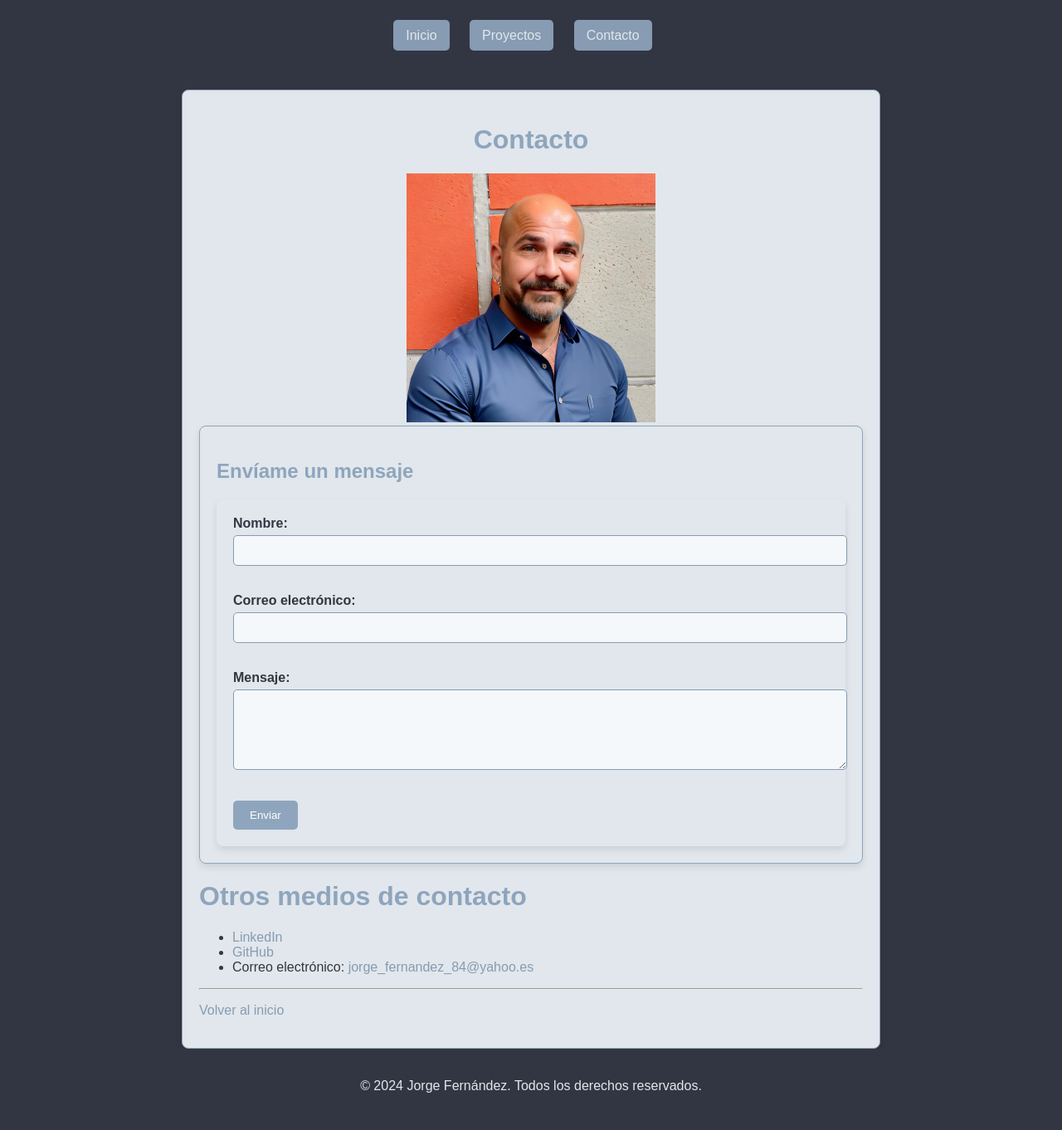
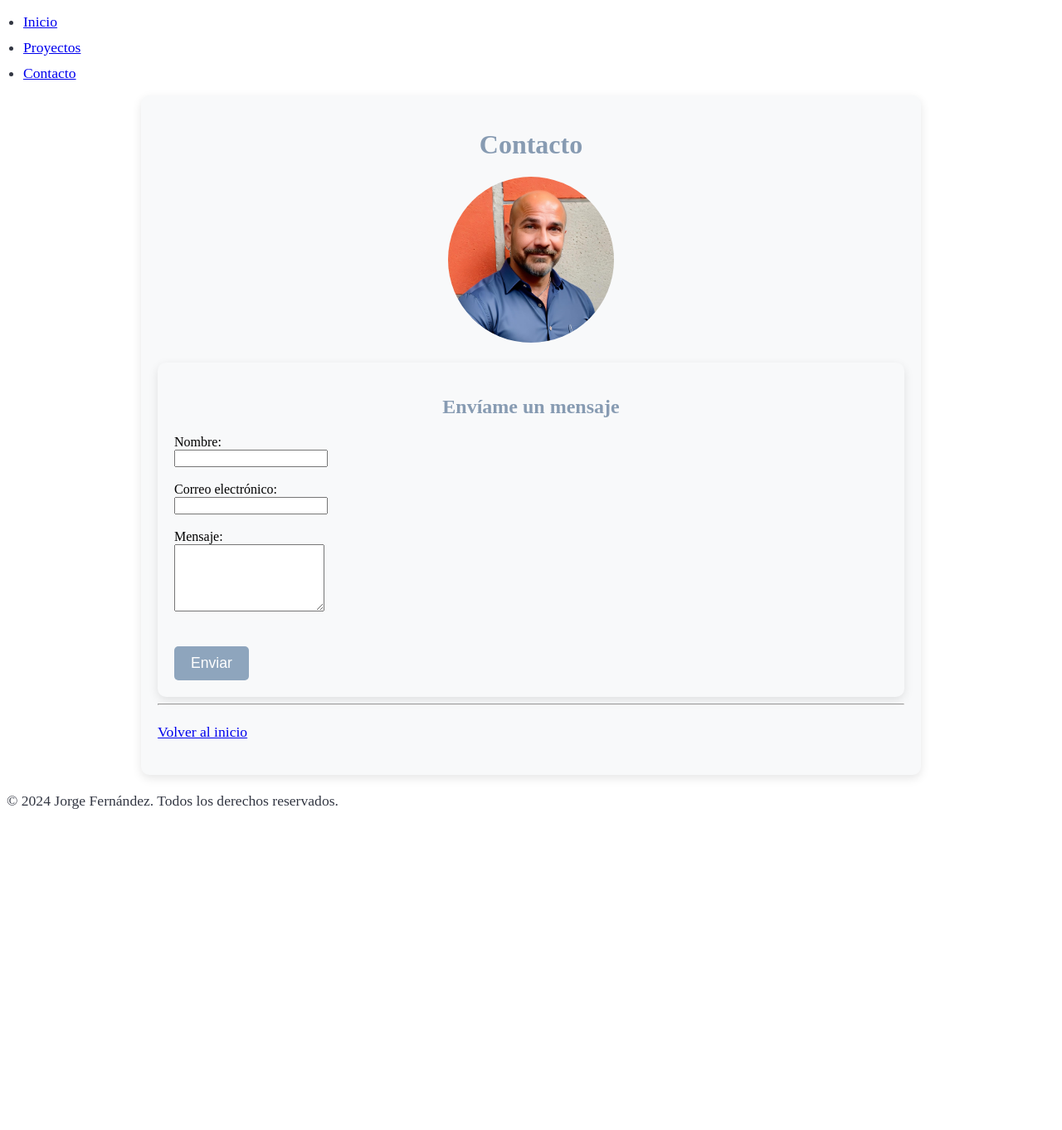
Before and after one commit to joferte84/joferte84.github.io, a Jekyll site: the page built from contact.md, in a window 1280 px wide. Shown: the whole page at 83% size. Built offline with Jekyll 4.4.1, drawn with Linux system fonts in a browser that asks for light colours; after the commit the page ends 997 px from its top, so only the background shows below that.

Commit message:
contact style

```diff
--- a/assets/css/style.css
+++ b/assets/css/style.css
@@ -1,105 +1,60 @@
-/* Estilo para centrar el contenido y darle espacio */
+/* Ajuste de imagen y contenedor */
 .container {
-    max-width: 800px;
-    margin: 0 auto; /* Centra el contenedor horizontalmente */
-    padding: 20px; /* Añade espacio alrededor del contenido */
-    background-color: #e1e7ec; /* Fondo Mystic para enmarcar */
-    border: 1px solid #8ea5bd; /* Borde Nepal */
-    border-radius: 8px; /* Bordes redondeados */
-    box-shadow: 0 4px 8px rgba(0, 0, 0, 0.1); /* Sombra ligera */
-    color: #323642; /* Color de texto Tuna para contraste */
+    max-width: 900px;
+    margin: 0 auto;
+    padding: 20px;
+    background-color: #f8f9fa; /* Fondo claro */
+    border-radius: 10px;
+    box-shadow: 0 4px 12px rgba(0, 0, 0, 0.1); /* Sombra suave */
 }
 
-body {
-    font-family: Arial, sans-serif;
-    background-color: #323642; /* Fondo principal Tuna */
-    color: #e1e7ec; /* Color del texto general fuera del contenedor */
+/* Estilo de la imagen */
+.container img {
+    border-radius: 50%;
+    width: 200px;
+    height: auto;
+    margin-bottom: 20px;
 }
 
+/* Estilo de los títulos */
 h1, h2, h3 {
-    color: #8ea5bd; /* Títulos con el color Nepal */
+    color: #879bb2; /* Color Bali Hai */
+    text-align: center;
+    font-weight: bold;
+    margin-bottom: 20px;
 }
 
-a {
-    color: #879bb2; /* Enlaces con Bali Hai */
-    text-decoration: none;
+/* Estilo del texto */
+p {
+    color: #323642; /* Color Tuna */
+    line-height: 1.6;
+    font-size: 1.1em;
+    text-align: justify;
 }
 
-a:hover {
-    color: #8ea5bd; /* Enlaces al pasar el cursor, Nepal */
+/* Sección de habilidades */
+ul {
+    padding-left: 20px;
 }
 
-nav {
-    background-color: #323642; /* Fondo del menú Tuna */
-    padding: 10px;
-    text-align: center;
+ul li {
+    color: #323642; /* Texto más oscuro */
+    font-size: 1.1em;
+    margin-bottom: 10px;
 }
 
-nav ul {
-    list-style-type: none;
-    padding: 0;
-}
-
-nav ul li {
-    display: inline;
-    margin-right: 20px;
-}
-
-nav ul li a {
-    color: #e1e7ec; /* Color de los enlaces del menú Mystic */
-    background-color: #879bb2; /* Fondo de los botones del menú Bali Hai */
-    padding: 10px 15px;
-    border-radius: 5px;
-}
-
-nav ul li a:hover {
-    background-color: #8ea5bd; /* Fondo Nepal al pasar el cursor */
-}
-
-footer {
-    text-align: center;
-    padding: 20px 0;
-    color: #e1e7ec; /* Color del texto del pie de página Mystic */
-    background-color: #323642; /* Fondo del pie de página Tuna */
-}
-
-main {
-    margin-top: 30px;
-}
-
-
-/* Estilos del formulario de contacto */
-form {
-    background-color: #e1e7ec; /* Fondo claro Mystic */
-    padding: 20px;
-    border-radius: 8px;
-    box-shadow: 0 4px 8px rgba(0, 0, 0, 0.1);
-}
-
-form label {
-    color: #323642; /* Color del texto del formulario */
-    font-weight: bold;
-}
-
-form input, form textarea {
-    width: 100%;
-    padding: 10px;
-    margin-top: 5px;
-    margin-bottom: 15px;
-    border: 1px solid #879bb2; /* Bordes con color Bali Hai */
-    border-radius: 5px;
-    background-color: #f4f8fb; /* Fondo suave */
-}
-
-form button {
-    background-color: #8ea5bd; /* Fondo del botón Nepal */
-    color: white;
+/* Estilo del botón de contacto */
+button {
+    background-color: #8ea5bd;
+    color: #fff;
     padding: 10px 20px;
     border: none;
     border-radius: 5px;
+    font-size: 1.1em;
     cursor: pointer;
+    margin-top: 20px;
 }
 
-form button:hover {
-    background-color: #879bb2; /* Fondo Bali Hai al pasar el cursor */
+button:hover {
+    background-color: #879bb2;
 }
--- a/contact.md
+++ b/contact.md
@@ -11,7 +11,7 @@ title: Contacto
 <div class="container">
   <h2>Envíame un mensaje</h2>
 
-  <form action="https://formspree.io/f/{your-form-id}" method="POST">
+  <form action="https://formspree.io/f/xvgpjdwv" method="POST">
     <label for="name">Nombre:</label><br>
     <input type="text" id="name" name="name" required><br><br>
 
@@ -25,12 +25,6 @@ title: Contacto
   </form>
 </div>
 
-# Otros medios de contacto
-
-- [LinkedIn](https://www.linkedin.com/in/joferte)
-- [GitHub](https://github.com/joferte84)
-- Correo electrónico: [jorge_fernandez_84@yahoo.es](mailto:jorge_fernandez_84@yahoo.es)
-
 ---
 
 [Volver al inicio]({{ site.baseurl }}/index.html)
```
